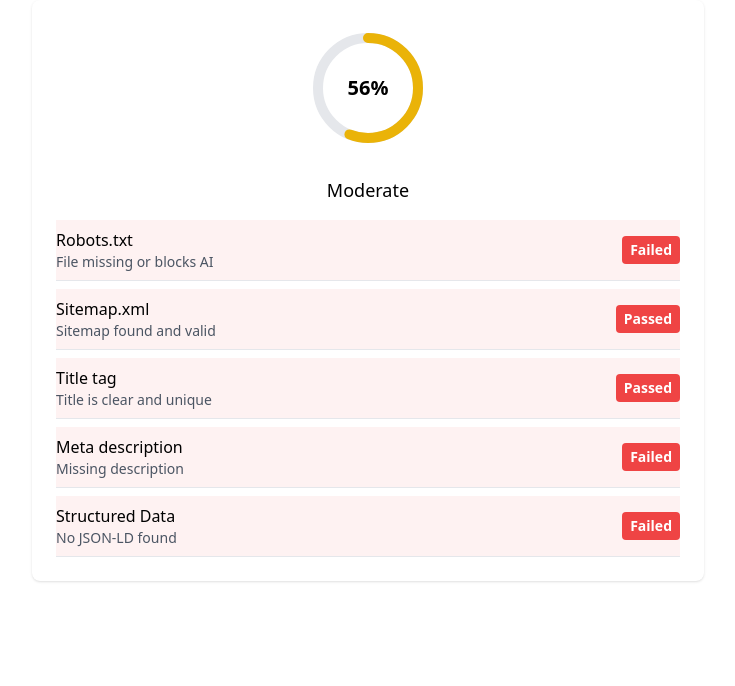
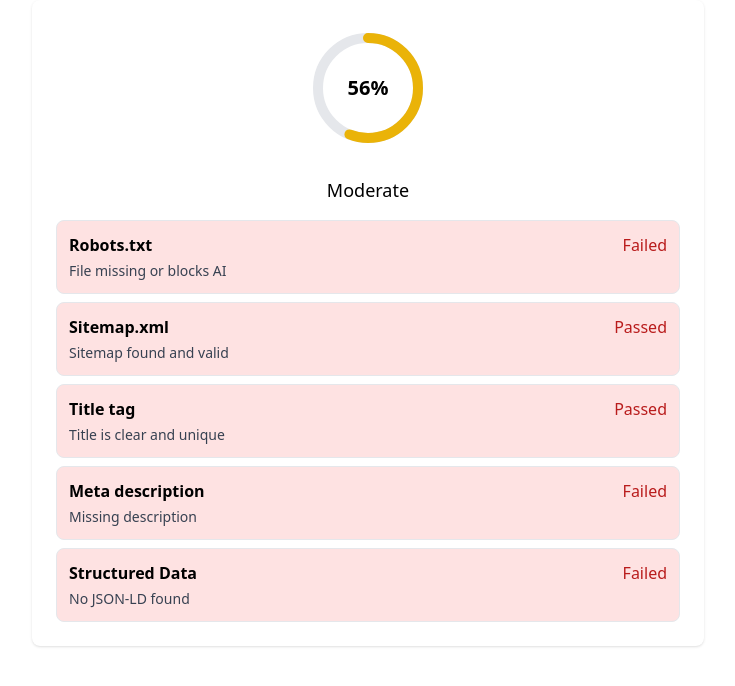
Before and after one commit to dm100usa-oss/aivcheck---main, a Next.js app: page /success in a window 1280 px wide. Shown: the top 686 px of the page, without its empty margins (272-1007 px from the left). Built offline with nearby package versions, Linux system fonts and the light colour scheme.

Commit message:
Update ReportLayout.tsx

```diff
--- a/components/ReportLayout.tsx
+++ b/components/ReportLayout.tsx
@@ -14,7 +14,7 @@ export default function ReportLayout({
 }: ReportLayoutProps) {
   return (
     <div className="max-w-2xl mx-auto p-6 bg-white rounded-lg shadow">
-      {/* Progress Circle */}
+      {/* Circular progress */}
       <div className="flex items-center justify-center mb-6">
         <div className="relative">
           <svg className="w-32 h-32">
@@ -55,34 +55,34 @@ export default function ReportLayout({
       {/* Interpretation */}
       <p className="text-center text-lg font-medium mb-4">{interpretation}</p>
 
-      {/* Items List */}
+      {/* List of items */}
       <ul className="space-y-2">
         {items.map((item, index) => (
           <li
             key={index}
-            className={`flex justify-between items-center border-b py-2 ${
+            className={`flex flex-col border rounded-lg p-3 ${
               item.status === "Good"
-                ? "bg-green-50"
+                ? "bg-green-100"
                 : item.status === "Moderate"
-                ? "bg-yellow-50"
-                : "bg-red-50"
+                ? "bg-yellow-100"
+                : "bg-red-100"
             }`}
           >
-            <div>
-              <span className="font-medium">{item.name}</span>
-              <p className="text-sm text-gray-600">{item.explanation}</p>
+            <div className="flex justify-between items-center">
+              <span className="font-semibold">{item.name}</span>
+              <span
+                className={
+                  item.status === "Good"
+                    ? "text-green-700"
+                    : item.status === "Moderate"
+                    ? "text-yellow-700"
+                    : "text-red-700"
+                }
+              >
+                {item.status}
+              </span>
             </div>
-            <span
-              className={`px-2 py-1 rounded text-sm font-semibold ${
-                item.status === "Good"
-                  ? "bg-green-500 text-white"
-                  : item.status === "Moderate"
-                  ? "bg-yellow-500 text-white"
-                  : "bg-red-500 text-white"
-              }`}
-            >
-              {item.status}
-            </span>
+            <p className="text-sm mt-1 text-gray-700">{item.explanation}</p>
           </li>
         ))}
       </ul>
```
